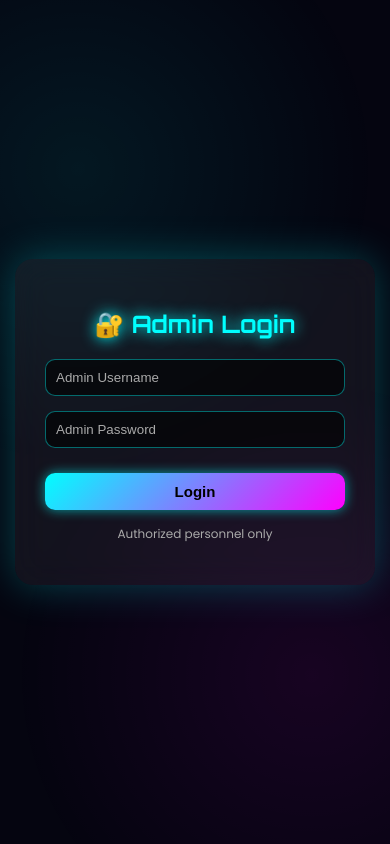
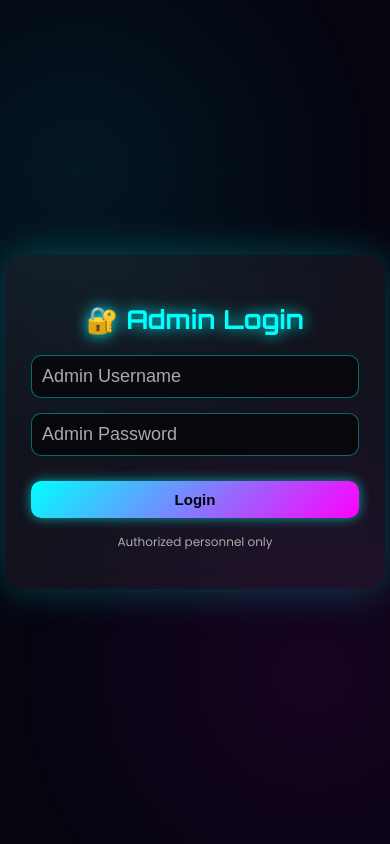
Before and after one commit to SyedRayanIftekhar/video-upload-qr-app, a Flask app: page /login in a window 390 px wide. Run offline with Flask 3, Linux system fonts and the light colour scheme.

Commit message:
Update style.css
for mobile ui

```diff
--- a/static/style.css
+++ b/static/style.css
@@ -223,3 +223,104 @@ a:hover {
     font-size: 12px;
     color: #aaa;
 }
+
+/* ============================= */
+/* 📱 MOBILE RESPONSIVE STYLES */
+/* ============================= */
+
+@media (max-width: 768px) {
+
+    body {
+        font-size: 16px;
+    }
+
+    /* Navbar */
+    .navbar {
+        flex-direction: column;
+        align-items: flex-start;
+        padding: 20px;
+    }
+
+    .logo {
+        font-size: 22px;
+        margin-bottom: 10px;
+    }
+
+    .nav-links a {
+        margin: 10px 0;
+        font-size: 18px;
+        display: block;
+    }
+
+    /* Container */
+    .container {
+        padding: 20px;
+    }
+
+    /* Headings */
+    h2 {
+        font-size: 24px;
+        text-align: center;
+    }
+
+    /* Inputs & Selects */
+    input, select {
+        font-size: 18px;
+        padding: 14px;
+        width: 100%;
+    }
+
+    /* Buttons */
+    button {
+        font-size: 18px;
+        padding: 14px;
+        width: 100%;
+        margin-top: 10px;
+    }
+
+    /* Forms spacing */
+    form {
+        gap: 14px;
+    }
+
+    /* Cards */
+    .card {
+        padding: 22px;
+        border-radius: 18px;
+    }
+
+    /* Tables */
+    table {
+        display: block;
+        overflow-x: auto;
+        white-space: nowrap;
+        font-size: 16px;
+    }
+
+    th, td {
+        padding: 14px;
+    }
+
+    /* Videos */
+    video {
+        width: 100%;
+        max-width: 100%;
+        height: auto;
+    }
+
+    /* Login Page */
+    .login-card {
+        width: 100%;
+        max-width: 380px;
+        padding: 26px;
+    }
+
+    .login-card h2 {
+        font-size: 26px;
+    }
+
+    /* Links */
+    a {
+        font-size: 18px;
+    }
+}
```
